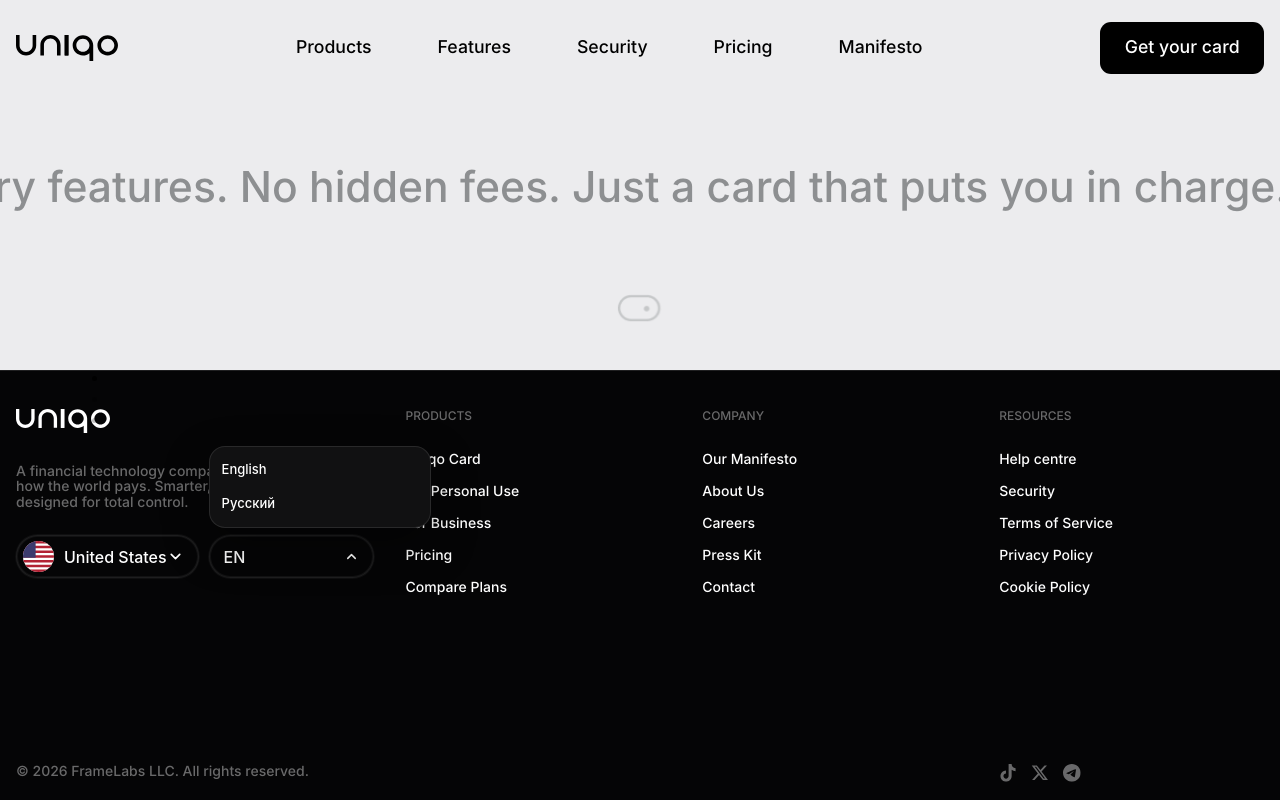
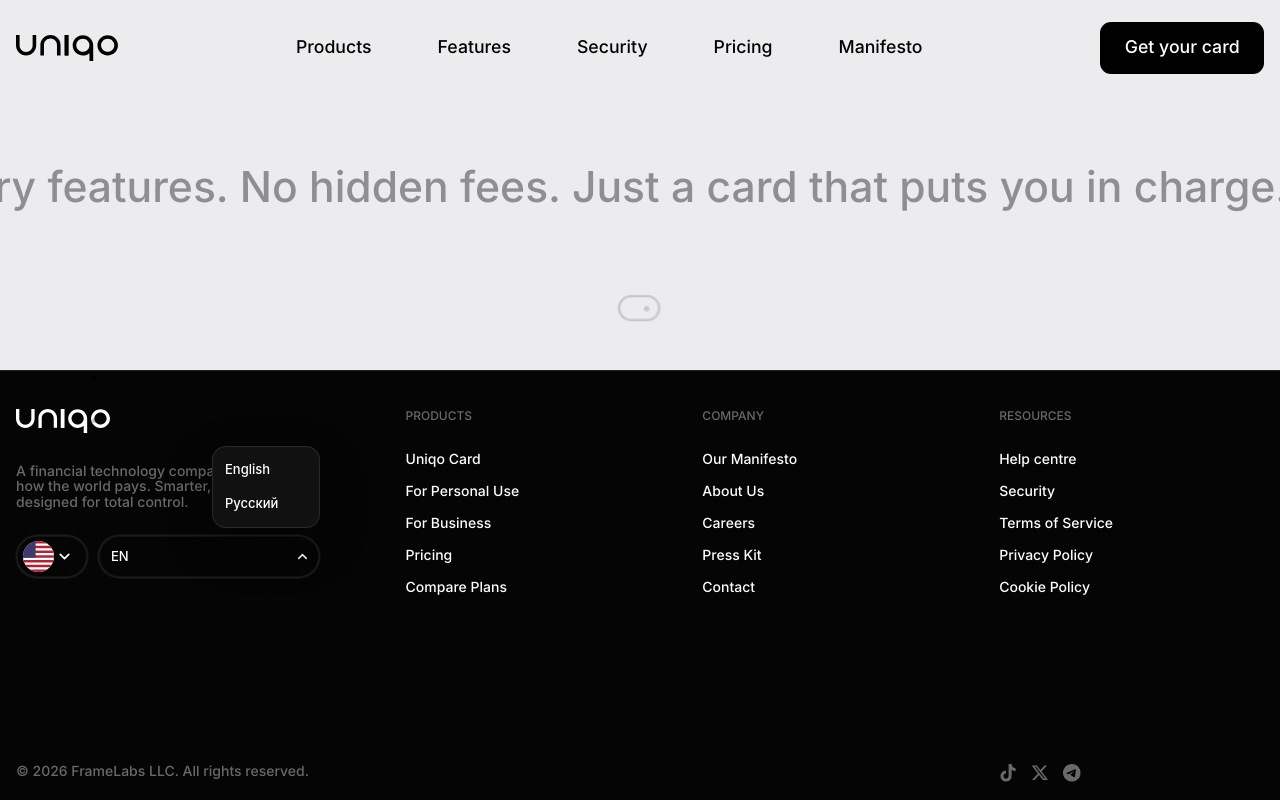
Before and after one commit to Uniqohq/website, a Next.js app: page / in a window 1280 px wide. Both pictures are taken after a click on the button "EN". Shown: the part 8943-9743 px from the top of the page. Built offline with nearby package versions, Linux system fonts and the light colour scheme.

Commit message:
Keep language selector compact

```diff
--- a/components/footer.tsx
+++ b/components/footer.tsx
@@ -66,7 +66,7 @@
   const dropdownRef = useDropdownDismiss(open, () => setOpen(false));
 
   return (
-    <div ref={dropdownRef} className="relative w-full max-w-[222px]">
+    <div ref={dropdownRef} className="relative w-[72px] shrink-0">
       <button
         type="button"
         onClick={() => setOpen((value) => !value)}
@@ -113,13 +113,13 @@
       <button
         type="button"
         onClick={() => setOpen((value) => !value)}
-        className="flex h-[43px] w-full items-center justify-between rounded-full border border-white/10 bg-[#050506] pl-[14px] pr-[14px] text-left text-[16px] font-medium leading-none text-white shadow-[inset_0_0_0_1px_rgba(255,255,255,0.05),0_0_0_1px_rgba(255,255,255,0.04)]"
+        className="flex h-[43px] w-full items-center justify-between rounded-full border border-white/10 bg-[#050506] pl-[12px] pr-[9px] text-left text-[13px] font-medium leading-none text-white shadow-[inset_0_0_0_1px_rgba(255,255,255,0.05),0_0_0_1px_rgba(255,255,255,0.04)]"
       >
         <span>{selected.short}</span>
         <ChevronDown className={`size-[15px] shrink-0 text-white/72 transition-transform duration-200 ${open ? "rotate-180" : ""}`} strokeWidth={2.35} />
       </button>
       {open ? (
-        <div className="absolute bottom-[50px] left-0 z-50 grid w-[222px] overflow-hidden rounded-[16px] border border-white/10 bg-[#111112] py-[6px] shadow-[0_18px_45px_rgba(0,0,0,0.35)]">
+        <div className="absolute bottom-[50px] right-0 z-50 grid w-[108px] overflow-hidden rounded-[14px] border border-white/10 bg-[#111112] py-[6px] shadow-[0_18px_45px_rgba(0,0,0,0.35)]">
           {copy.footer.languages.map((item) => (
             <button
               key={item.code}
--- a/lib/site-version.ts
+++ b/lib/site-version.ts
@@ -1 +1 @@
-export const SITE_VERSION = "2026.07.11-11";
+export const SITE_VERSION = "2026.07.11-12";
```
